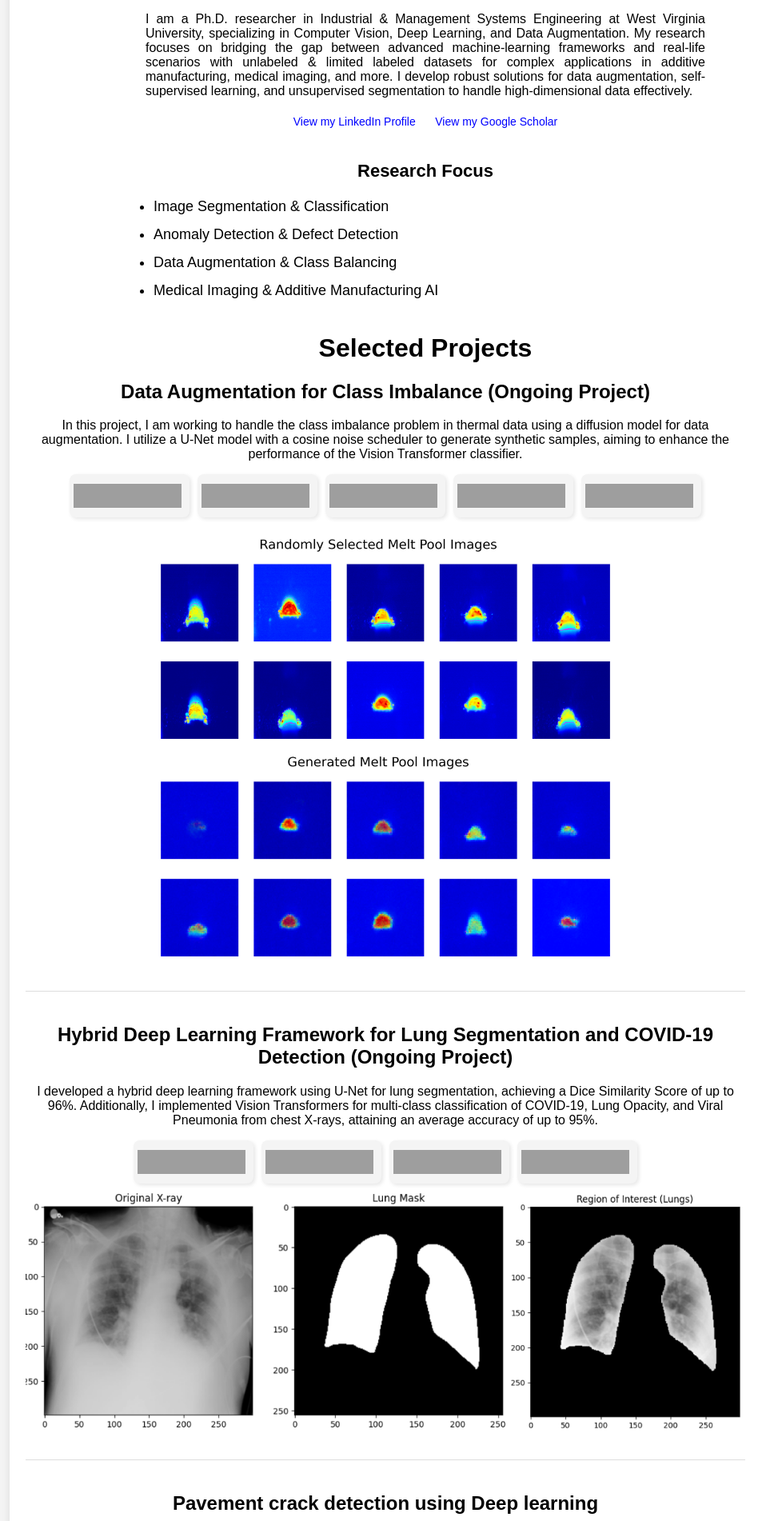
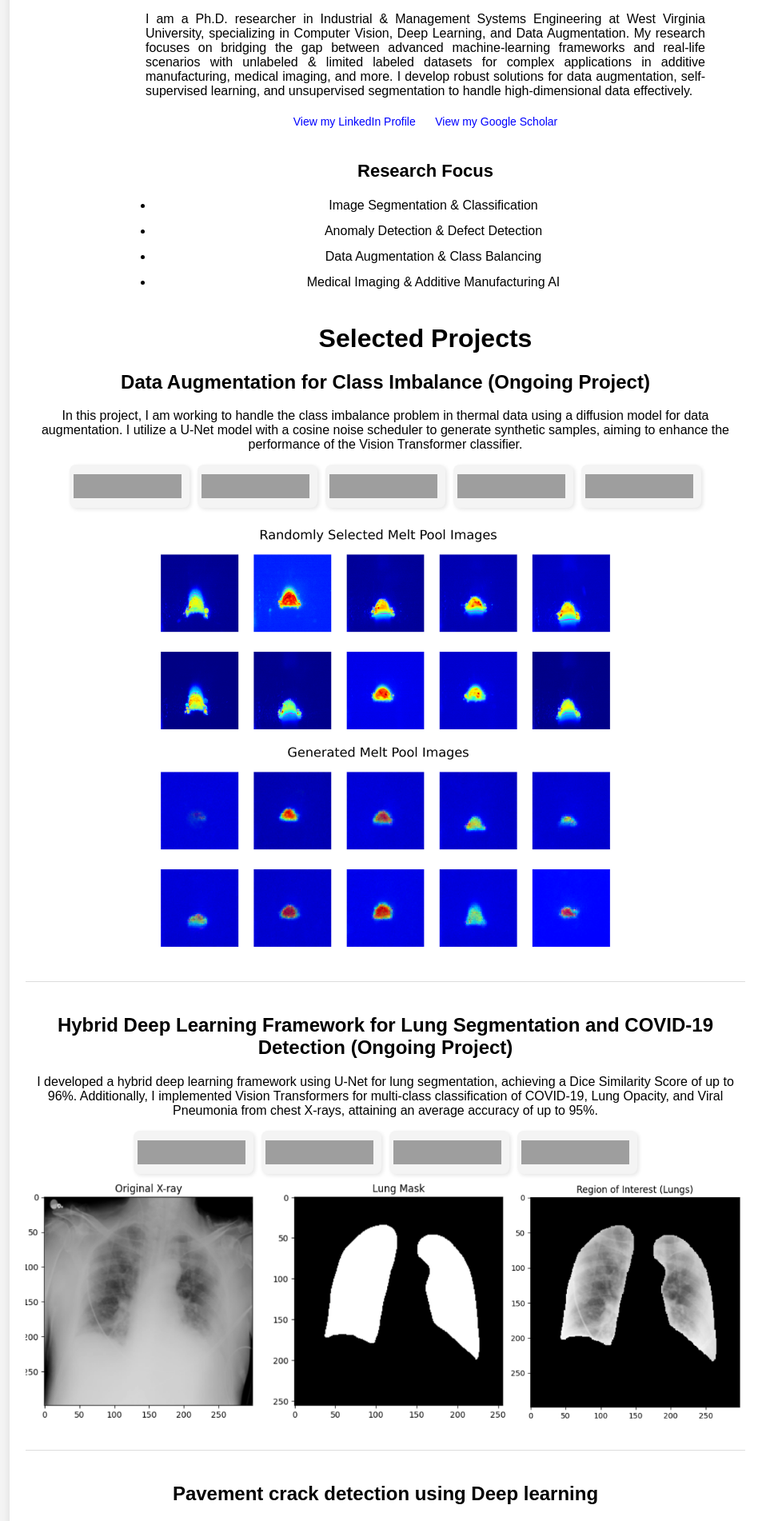
Before and after one commit to IE0005/IE0005.github.io, a Jekyll site: the page built from index.md, in a window 1280 px wide. Shown: the part 365-2267 px from the top of the page at 80% size, without its empty margins (108-1071 px from the left). Built offline with Jekyll 4.4.1, drawn with Linux system fonts in a browser that asks for light colours; grey boxes are pictures that could not be loaded.

Commit message:
Update default.html

```diff
--- a/_layouts/default.html
+++ b/_layouts/default.html
@@ -252,14 +252,14 @@ description: "Computer Vision | Deep Learning | Data Augmentation | AI Research"
 
    .focus-list {
         list-style-type: disc;
-        text-align: left;
+        text-align: center;
         margin: 10px auto;
         padding-left: 20px;
         max-width: 700px;
     }
 
     .focus-list li {
-        font-size: 18px;
+        font-size: 16px;
         margin-bottom: 8px;
         line-height: 1.5;
     }
```
